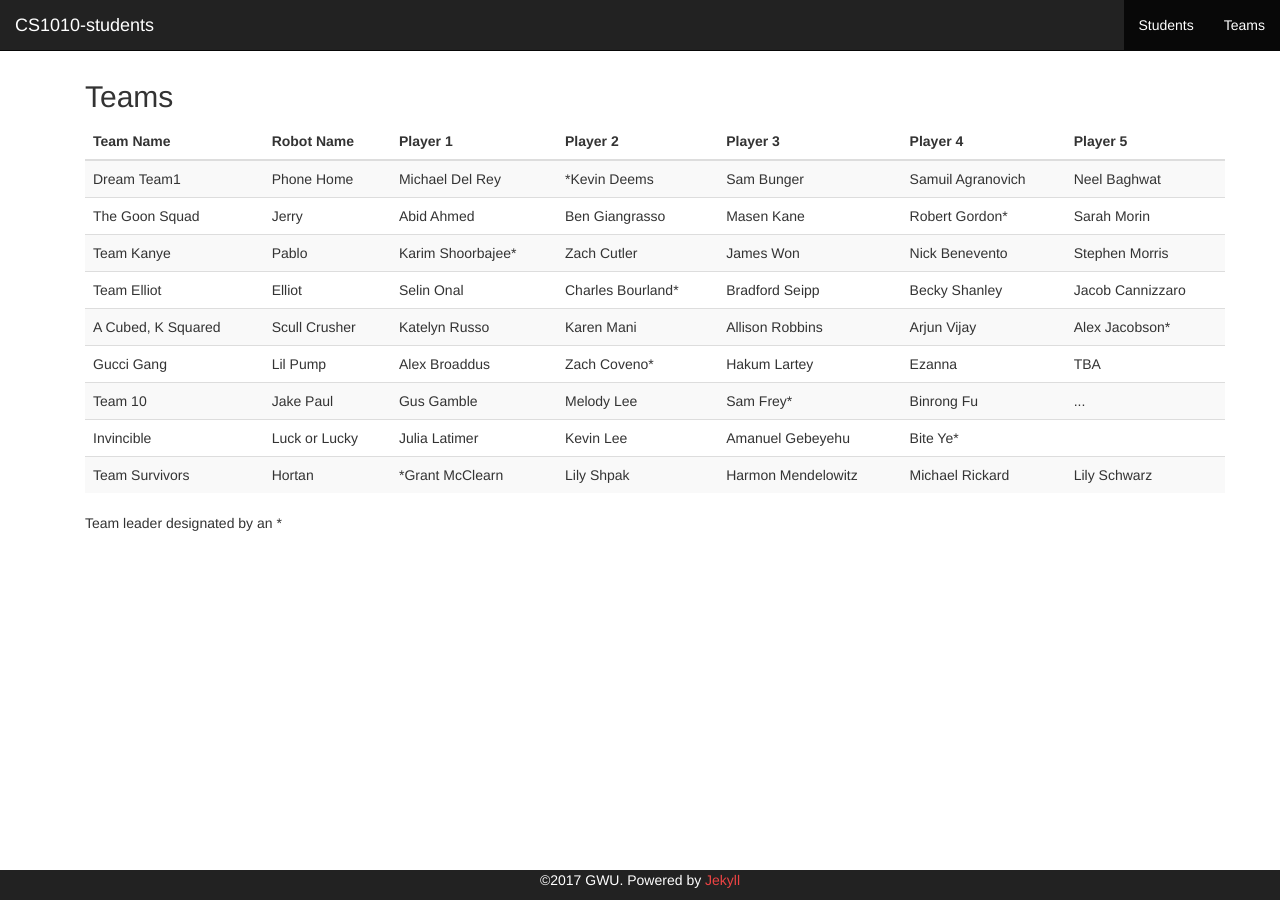
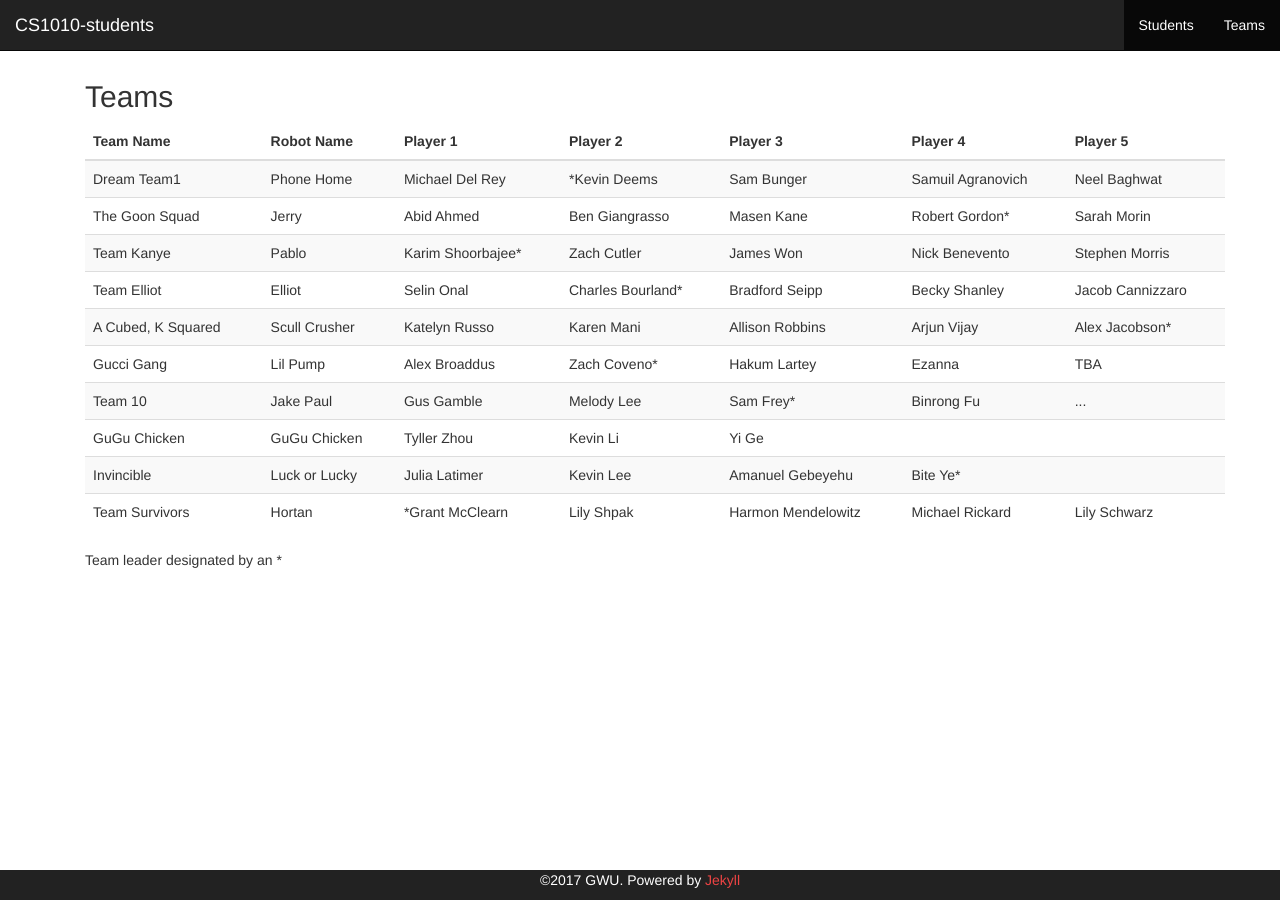
Before and after one commit to mdavidson022/CS1010-students, a Jekyll site: the page built from teams.html, in a window 1280 px wide. Built offline with Jekyll 4.4.1, drawn with Linux system fonts in a browser that asks for light colours.

Commit message:
Added team info

```diff
--- a/teams.html
+++ b/teams.html
@@ -88,6 +88,15 @@ layout: default
                 <td>Binrong Fu</td>
                 <td>...</td>
             </tr>
+	    <tr>
+                <td>GuGu Chicken</td>
+                <td>GuGu Chicken</td>
+                <td>Tyller Zhou</td>
+                <td>Kevin Li</td>
+                <td>Yi Ge</td>
+                <td></td>
+                <td></td>
+            </tr>
             <tr>
                 <td>Invincible</td>
                 <td>Luck or Lucky</td>
```
